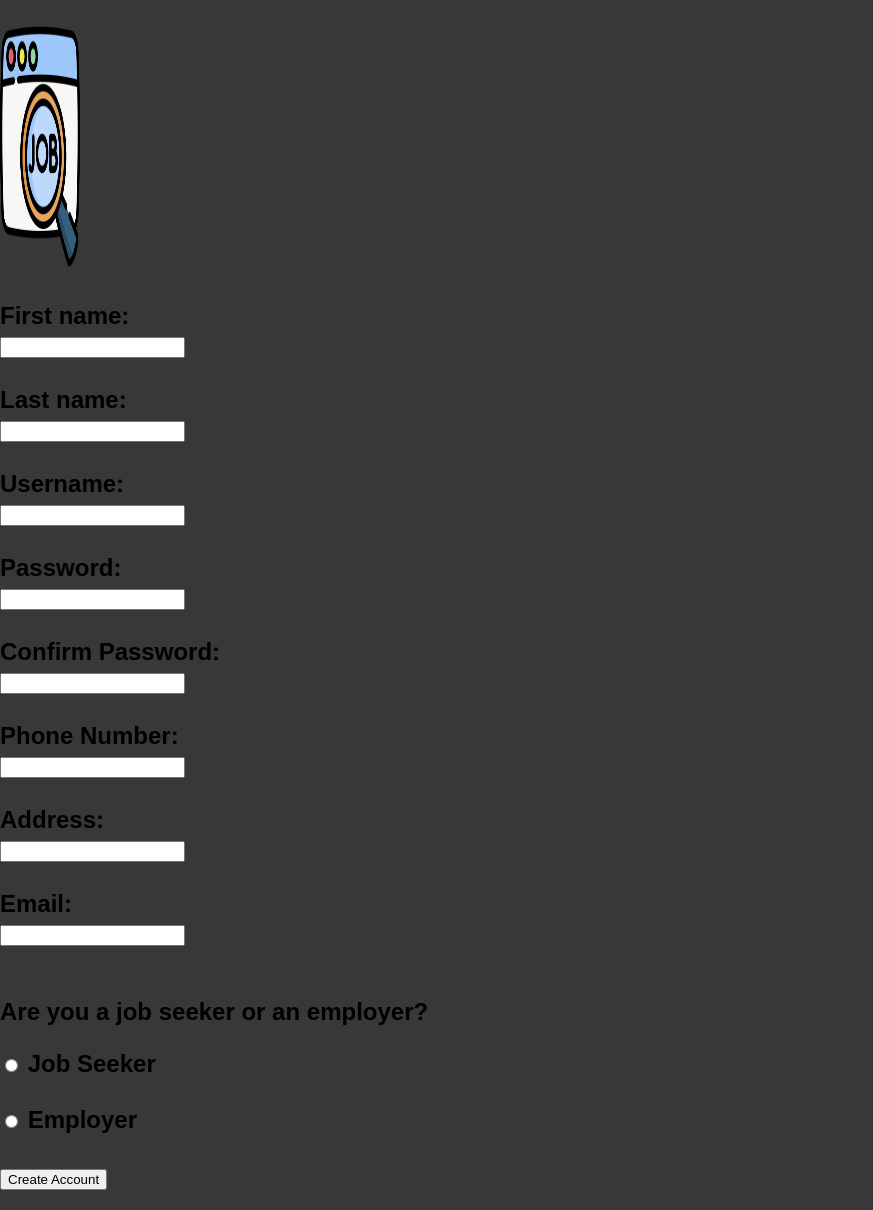
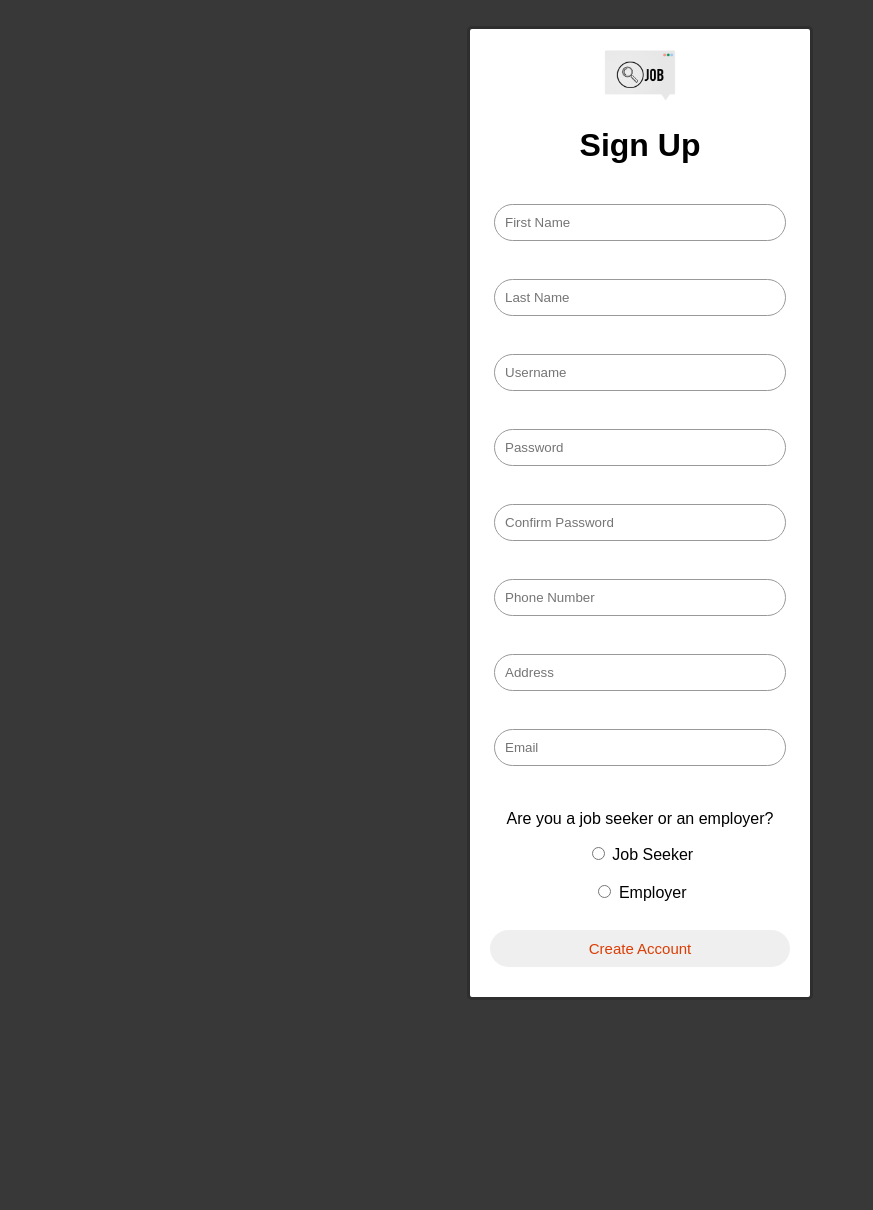
Before and after one commit to nickmarietta/cpsc332jobportal, a PHP site: page /auth/register.php in a window 1280 px wide. Shown: the whole page, without its empty margins (0-873 px from the left). After the commit the page ends 997 px from the top, so only its background shows below. Run offline with PHP 8.4, Linux system fonts and the light colour scheme.

```diff
--- a/auth/login.php
+++ b/auth/login.php
@@ -19,9 +19,9 @@ if ($_SERVER["REQUEST_METHOD"] === "POST") {
     $_SESSION['role'] = $user['role'];
 
     if ($user['role'] === 'applicant') {
-      header("Location: applicant/dashboard.php");
+      header("Location: ../applicant/dashboard.php");
     } else {
-      header("Location: employer/dashboard.php");
+      header("Location: ../employer/dashboard.php");
     }
     exit;
   } else {
--- a/auth/register.php
+++ b/auth/register.php
@@ -64,41 +64,28 @@ if ($_SERVER["REQUEST_METHOD"] === "POST") {
     <link rel="stylesheet" href="../css/createaccount.css">
 </head>
 <body>
-<h1>
-  <a href="index.php">
-    <img src="../images/2936630.png" alt="portal icon" width="251" height="251">
-  </a>
-</h1>
 
-<h2>
-  <?php if ($error): ?>
-    <p style="color:red;"><?php echo htmlspecialchars($error); ?></p>
-  <?php endif; ?>
+<form action="../register.php" method="POST">
+    <div class="signupform">
+        <a href="../html/index.html"><img src="../images/logo.png" ></a>
 
-  <form action="register.php" method="POST">
-    <label for="fname">First name:</label><br>
-    <input type="text" id="fname" name="first_name" required><br><br>
+        <h1> Sign Up</h1>
+        <input type="text" class="input-box" id="fname" name="first_name" placeholder="First Name" required><br><br>
 
-    <label for="lname">Last name:</label><br>
-    <input type="text" id="lname" name="last_name" required><br><br>
+        <input type="text" class="input-box" id="lname" name="last_name" placeholder="Last Name" required><br><br>
 
-    <label for="username">Username:</label><br>
-    <input type="text" id="user" name="username" required><br><br>
+        <input type="text" class="input-box" id="user" name="username" placeholder="Username" required><br><br>
 
-    <label for="password">Password:</label><br>
-    <input type="password" id="password" name="password" required><br><br>
+        <input type="password" class="input-box" id="password" name="password" placeholder="Password" required><br><br>
 
-    <label for="confirmpass">Confirm Password:</label><br>
-    <input type="password" id="confirmpass" name="confirmpass" required><br><br>
+        <input type="password" class="input-box" id="confirmpass" name="confirmpass" placeholder="Confirm Password" required><br><br>
 
-    <label for="phone_number">Phone Number:</label><br>
-    <input type="text" id="phone_number" name="phone_number"><br><br>
+        <input type="text" class="input-box" id="phone_number" name="phone_number" placeholder="Phone Number"><br><br>
 
-    <label for="address">Address:</label><br>
-    <input type="text" id="address" name="address"><br><br>
+        <input type="text" class="input-box" id="address" name="address" placeholder="Address"><br><br>
 
-    <label for="email">Email:</label><br>
-    <input type="text" id="email" name="email"><br><br>
+        <input type="text" class="input-box" id="email" name="email" placeholder="Email"><br><br>
+
 
         <p>Are you a job seeker or an employer?</p>
         <input type="radio" id="Job Seeker" name="role" value="applicant" required>
@@ -107,8 +94,8 @@ if ($_SERVER["REQUEST_METHOD"] === "POST") {
         <input type="radio" id="Employer" name="role" value="employer" required>
         <label for="Employer">Employer</label><br><br>
 
-    <input type="submit" value="Create Account">
+        <input type="submit" class="signupbtn" value="Create Account">
+    </div>
 </form>
-</h2>
 </body>
 </html>
```
Also changed, not shown: applicant/applications.php (+4 -4 lines), applicant/browse_jobs.php (+4 -4 lines). Lines whose indentation alone changed are shown as unchanged.
